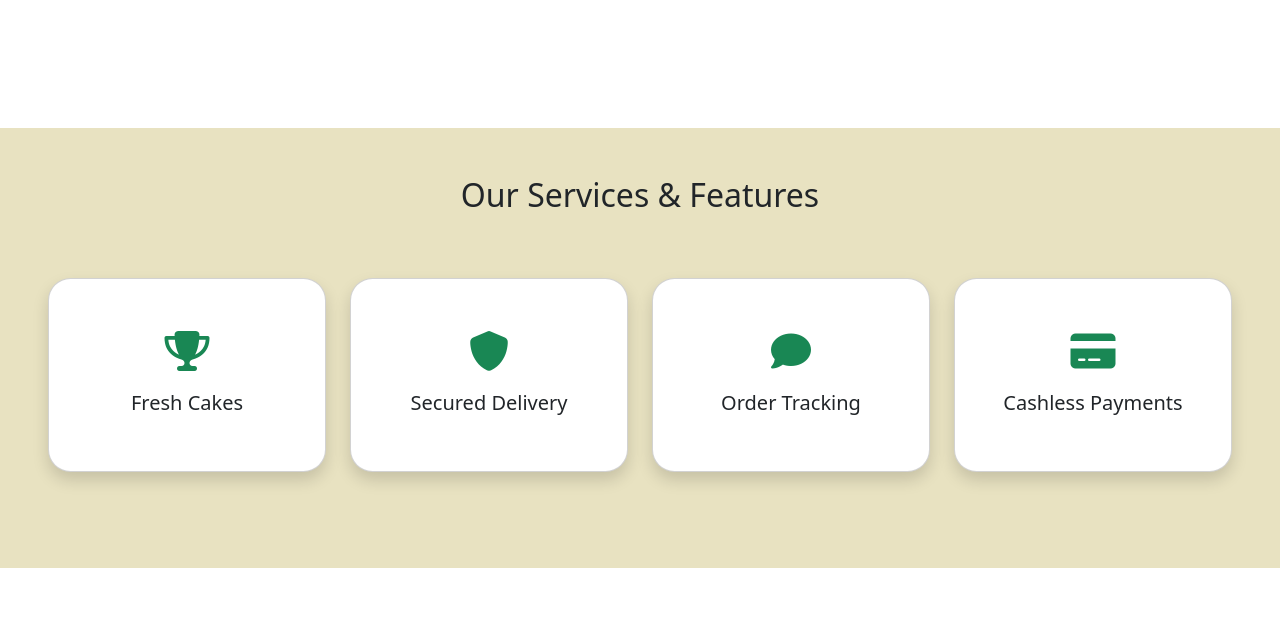
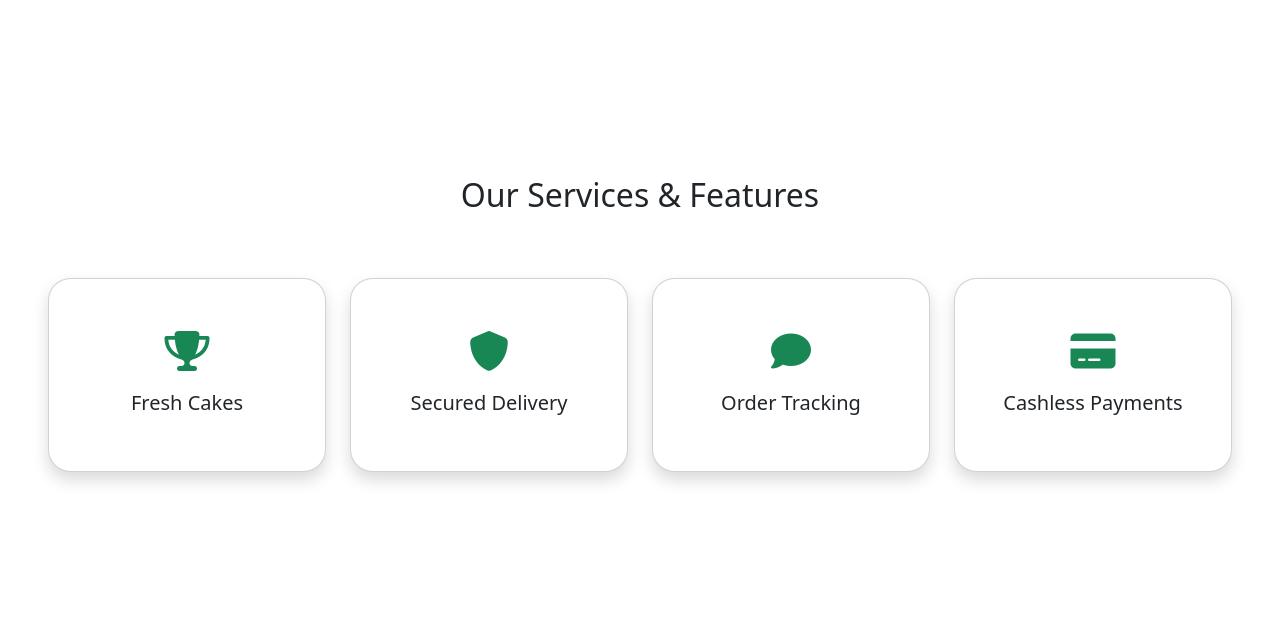
Before and after one commit to prathmesh133/BakeHub, an Angular app: page /home in a window 1280 px wide. Shown: the part 800-1418 px from the top of the page. Built offline with nearby package versions, Linux system fonts and the light colour scheme.

Commit message:
add changres

```diff
--- a/src/app/components/ourservices/ourservices.component.scss
+++ b/src/app/components/ourservices/ourservices.component.scss
@@ -1,5 +1,5 @@
 .container-fluid{
-  background-color: #e8e2c1;
+  background-color: #fff;
 }
 
 .services-icon-wap {
```
